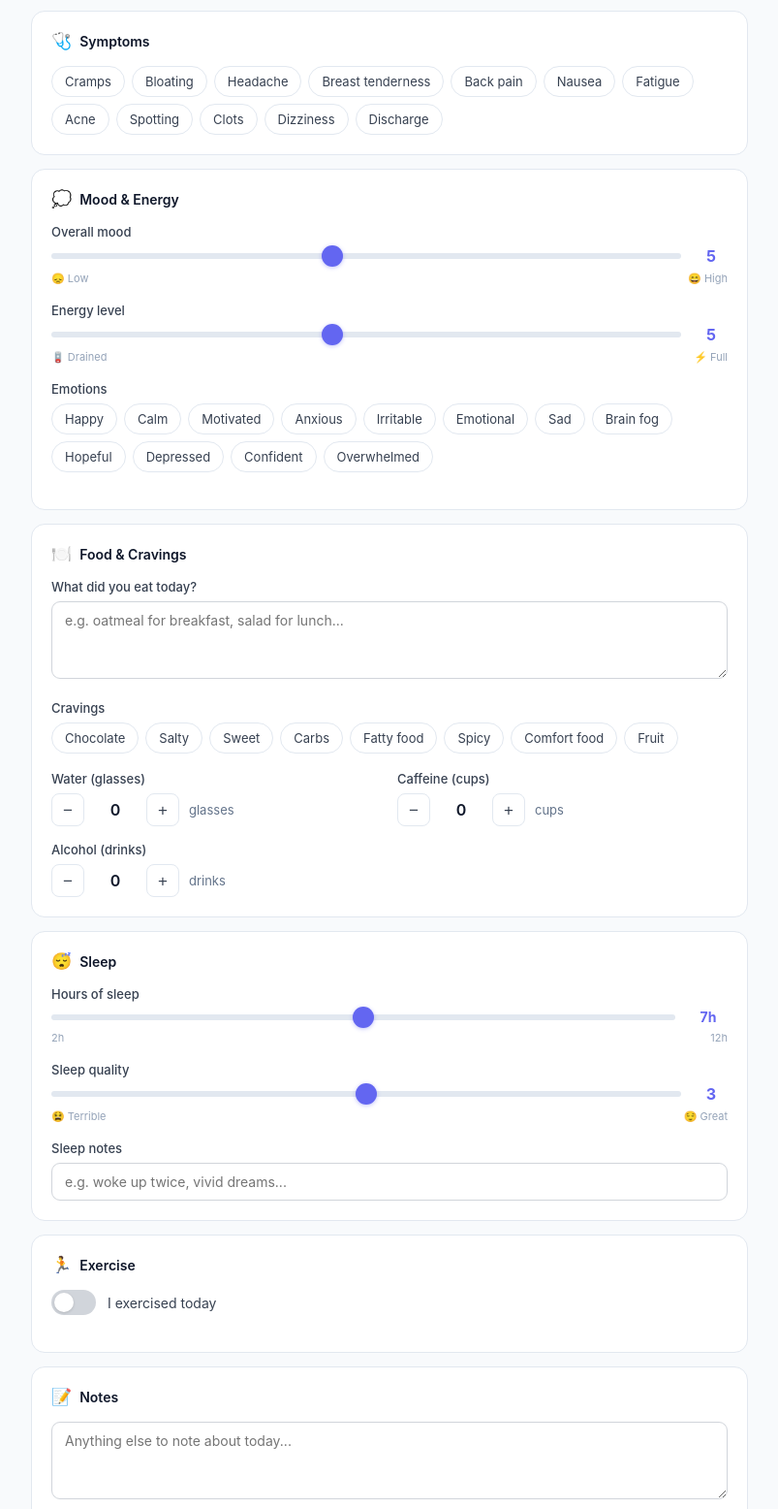
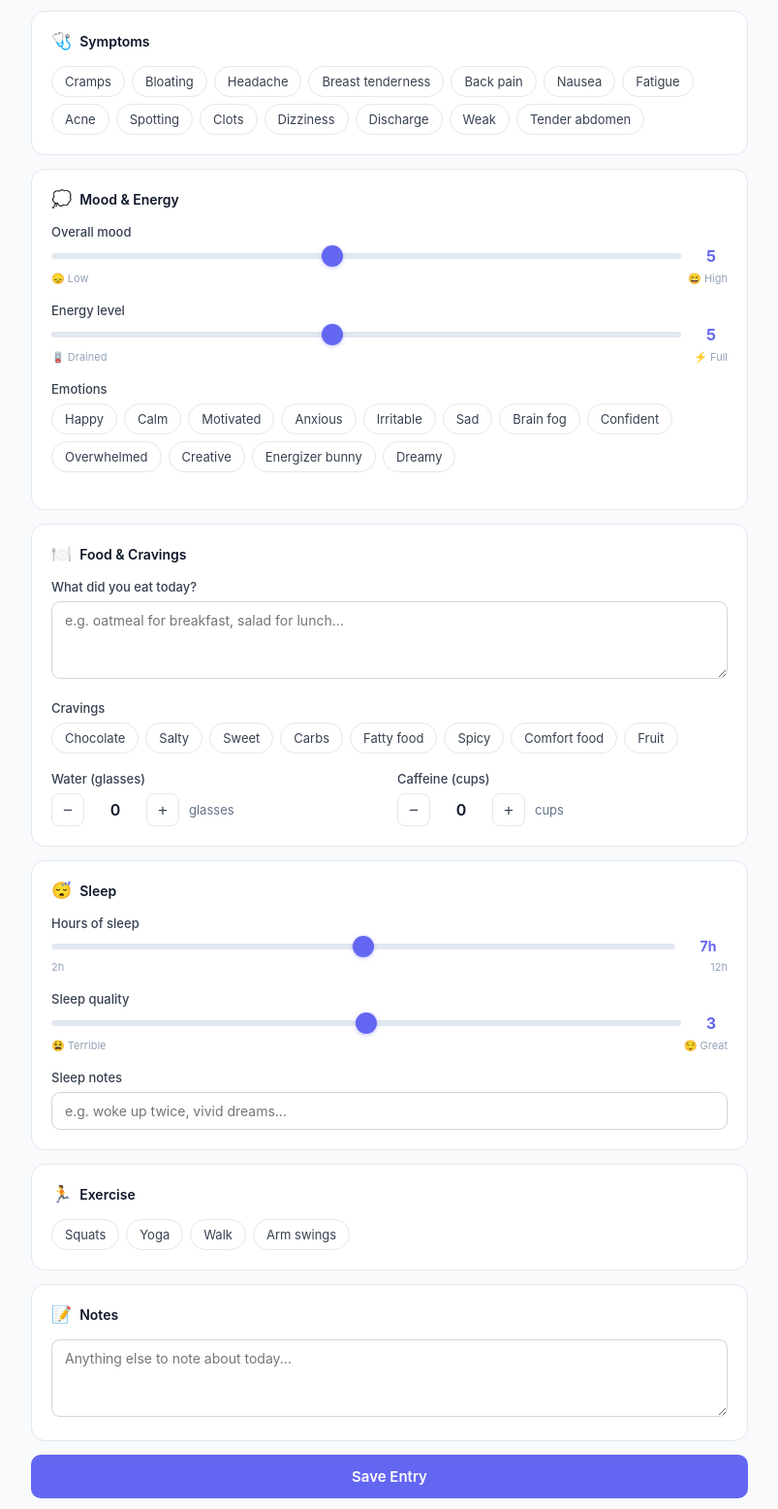
Before and after one commit to merikapi1979-boop/my-tracker, a plain HTML site: page index.html in a window 1280 px wide. Shown: the part 318-1874 px from the top of the page at 97% size, without its empty margins (238-1041 px from the left). Drawn offline with nearby package versions, Linux system fonts and the light colour scheme.

Commit message:
Add files via upload

```diff
--- a/index.html
+++ b/index.html
@@ -253,6 +253,8 @@
         <div class="chip" data-val="clots" onclick="toggleChip(this,'symptoms')">Clots</div>
         <div class="chip" data-val="dizziness" onclick="toggleChip(this,'symptoms')">Dizziness</div>
         <div class="chip" data-val="discharge" onclick="toggleChip(this,'symptoms')">Discharge</div>
+        <div class="chip" data-val="weak" onclick="toggleChip(this,'symptoms')">Weak</div>
+        <div class="chip" data-val="tender_abdomen" onclick="toggleChip(this,'symptoms')">Tender abdomen</div>
       </div>
     </div>
 
@@ -287,13 +289,13 @@
           <div class="chip" data-val="motivated" onclick="toggleChip(this,'emotions')">Motivated</div>
           <div class="chip" data-val="anxious" onclick="toggleChip(this,'emotions')">Anxious</div>
           <div class="chip" data-val="irritable" onclick="toggleChip(this,'emotions')">Irritable</div>
-          <div class="chip" data-val="emotional" onclick="toggleChip(this,'emotions')">Emotional</div>
           <div class="chip" data-val="sad" onclick="toggleChip(this,'emotions')">Sad</div>
           <div class="chip" data-val="foggy" onclick="toggleChip(this,'emotions')">Brain fog</div>
-          <div class="chip" data-val="hopeful" onclick="toggleChip(this,'emotions')">Hopeful</div>
-          <div class="chip" data-val="depressed" onclick="toggleChip(this,'emotions')">Depressed</div>
           <div class="chip" data-val="confident" onclick="toggleChip(this,'emotions')">Confident</div>
           <div class="chip" data-val="overwhelmed" onclick="toggleChip(this,'emotions')">Overwhelmed</div>
+          <div class="chip" data-val="creative" onclick="toggleChip(this,'emotions')">Creative</div>
+          <div class="chip" data-val="energizer_bunny" onclick="toggleChip(this,'emotions')">Energizer bunny</div>
+          <div class="chip" data-val="dreamy" onclick="toggleChip(this,'emotions')">Dreamy</div>
         </div>
       </div>
     </div>
@@ -338,15 +340,6 @@
           </div>
         </div>
       </div>
-      <div class="form-group" style="margin-top:16px; margin-bottom:0">
-        <div class="form-label">Alcohol (drinks)</div>
-        <div class="counter-row">
-          <button class="counter-btn" onclick="adjust('alcohol',-1)">−</button>
-          <span class="counter-val" id="alcohol-val">0</span>
-          <button class="counter-btn" onclick="adjust('alcohol',1)">+</button>
-          <span class="counter-unit">drinks</span>
-        </div>
-      </div>
     </div>
 
     <!-- Sleep -->
@@ -381,34 +374,11 @@
     <!-- Exercise -->
     <div class="card">
       <div class="card-title"><span class="icon">🏃</span> Exercise</div>
-      <div class="form-group">
-        <div class="toggle-row">
-          <label class="toggle">
-            <input type="checkbox" id="exercise-active" onchange="toggleExercise()" />
-            <span class="toggle-slider"></span>
-          </label>
-          <span class="toggle-label">I exercised today</span>
-        </div>
-      </div>
-      <div id="exercise-details" style="display:none">
-        <div class="grid-2">
-          <div class="form-group">
-            <label class="form-label">Type of exercise</label>
-            <input type="text" class="form-input" id="exercise-type" placeholder="e.g. yoga, running, gym..." />
-          </div>
-          <div class="form-group">
-            <label class="form-label">Duration (minutes)</label>
-            <input type="number" class="form-input" id="exercise-duration" placeholder="30" min="0" />
-          </div>
-        </div>
-        <div class="form-group" style="margin-bottom:0">
-          <label class="form-label">Intensity</label>
-          <select class="form-input" id="exercise-intensity">
-            <option value="light">Light</option>
-            <option value="moderate" selected>Moderate</option>
-            <option value="intense">Intense</option>
-          </select>
-        </div>
+      <div class="chips" id="exercise-chips">
+        <div class="chip" data-val="squats" onclick="toggleChip(this,'exercise')">Squats</div>
+        <div class="chip" data-val="yoga" onclick="toggleChip(this,'exercise')">Yoga</div>
+        <div class="chip" data-val="walk" onclick="toggleChip(this,'exercise')">Walk</div>
+        <div class="chip" data-val="arm_swings" onclick="toggleChip(this,'exercise')">Arm swings</div>
       </div>
     </div>
 
@@ -520,14 +490,14 @@ function getEntryDefaults() {
     mood: { score: 5, energy: 5, emotions: [] },
     food: { notes: '', cravings: [], water: 0, caffeine: 0, alcohol: 0 },
     sleep: { hours: 7, quality: 3, notes: '' },
-    exercise: { active: false, type: '', duration: 0, intensity: 'moderate' },
+    exercise: { active: false, types: [], duration: 0, intensity: 'moderate' },
     notes: ''
   };
 }
 
 /* ===================== COUNTERS ===================== */
 
-const counters = { water: 0, caffeine: 0, alcohol: 0 };
+const counters = { water: 0, caffeine: 0 };
 
 function adjust(key, delta) {
   counters[key] = Math.max(0, (counters[key] || 0) + delta);
@@ -536,7 +506,7 @@ function adjust(key, delta) {
 
 /* ===================== CHIP HELPERS ===================== */
 
-const chipState = { symptoms: [], emotions: [], cravings: [] };
+const chipState = { symptoms: [], emotions: [], cravings: [], exercise: [] };
 
 function toggleChip(el, group) {
   const val = el.dataset.val;
@@ -565,10 +535,6 @@ function togglePeriod() {
   document.getElementById('flow-section').style.display = active ? 'block' : 'none';
 }
 
-function toggleExercise() {
-  const active = document.getElementById('exercise-active').checked;
-  document.getElementById('exercise-details').style.display = active ? 'block' : 'none';
-}
 
 function selectFlow(el) {
   document.querySelectorAll('.flow-opt').forEach(o => o.classList.remove('selected'));
@@ -691,10 +657,8 @@ function loadLogForm() {
   setChips('cravings', 'craving-chips', entry.food.cravings || []);
   counters.water = entry.food.water || 0;
   counters.caffeine = entry.food.caffeine || 0;
-  counters.alcohol = entry.food.alcohol || 0;
   document.getElementById('water-val').textContent = counters.water;
   document.getElementById('caffeine-val').textContent = counters.caffeine;
-  document.getElementById('alcohol-val').textContent = counters.alcohol;
 
   document.getElementById('sleep-hours').value = entry.sleep.hours;
   document.getElementById('sleep-hours-val').textContent = entry.sleep.hours + 'h';
@@ -702,11 +666,7 @@ function loadLogForm() {
   document.getElementById('sleep-quality-val').textContent = entry.sleep.quality;
   document.getElementById('sleep-notes').value = entry.sleep.notes || '';
 
-  document.getElementById('exercise-active').checked = entry.exercise.active;
-  document.getElementById('exercise-details').style.display = entry.exercise.active ? 'block' : 'none';
-  document.getElementById('exercise-type').value = entry.exercise.type || '';
-  document.getElementById('exercise-duration').value = entry.exercise.duration || '';
-  document.getElementById('exercise-intensity').value = entry.exercise.intensity || 'moderate';
+  setChips('exercise', 'exercise-chips', entry.exercise.types || []);
 
   document.getElementById('general-notes').value = entry.notes || '';
 }
@@ -727,7 +687,7 @@ function saveEntry() {
     food: {
       notes: document.getElementById('food-notes').value.trim(),
       cravings: [...chipState.cravings],
-      water: counters.water, caffeine: counters.caffeine, alcohol: counters.alcohol
+      water: counters.water, caffeine: counters.caffeine
     },
     sleep: {
       hours: parseFloat(document.getElementById('sleep-hours').value),
@@ -735,10 +695,11 @@ function saveEntry() {
       notes: document.getElementById('sleep-notes').value.trim()
     },
     exercise: {
-      active: document.getElementById('exercise-active').checked,
-      type: document.getElementById('exercise-type').value.trim(),
-      duration: parseInt(document.getElementById('exercise-duration').value) || 0,
-      intensity: document.getElementById('exercise-intensity').value
+      active: chipState.exercise.length > 0,
+      types: [...chipState.exercise],
+      type: chipState.exercise.join(', '),
+      duration: 0,
+      intensity: 'moderate'
     },
     notes: document.getElementById('general-notes').value.trim()
   };
@@ -1101,13 +1062,13 @@ function exportCSV() {
   const data = loadData();
   const dates = Object.keys(data.entries).sort();
   if (!dates.length) { showToast('No data to export'); return; }
-  const headers = ['date','period_active','period_flow','symptoms','mood_score','energy_score','emotions','food_notes','cravings','water_glasses','caffeine_cups','alcohol_drinks','sleep_hours','sleep_quality','sleep_notes','exercise_active','exercise_type','exercise_duration_min','exercise_intensity','notes'];
+  const headers = ['date','period_active','period_flow','symptoms','mood_score','energy_score','emotions','food_notes','cravings','water_glasses','caffeine_cups','sleep_hours','sleep_quality','sleep_notes','exercise_types','notes'];
   const rows = dates.map(date => {
     const e = data.entries[date];
     return [date, e.period.active?'yes':'no', e.period.flow||'', (e.symptoms||[]).join('; '), e.mood.score, e.mood.energy, (e.mood.emotions||[]).join('; '),
-      (e.food.notes||'').replace(/,/g,' '), (e.food.cravings||[]).join('; '), e.food.water, e.food.caffeine, e.food.alcohol,
+      (e.food.notes||'').replace(/,/g,' '), (e.food.cravings||[]).join('; '), e.food.water, e.food.caffeine,
       e.sleep.hours, e.sleep.quality, (e.sleep.notes||'').replace(/,/g,' '),
-      e.exercise.active?'yes':'no', (e.exercise.type||'').replace(/,/g,' '), e.exercise.duration||0, e.exercise.intensity||'',
+      (e.exercise.types||[]).join('; '),
       (e.notes||'').replace(/,/g,' ')].map(v=>`"${v}"`).join(',');
   });
   const csv = [headers.join(','), ...rows].join('\n');
```
